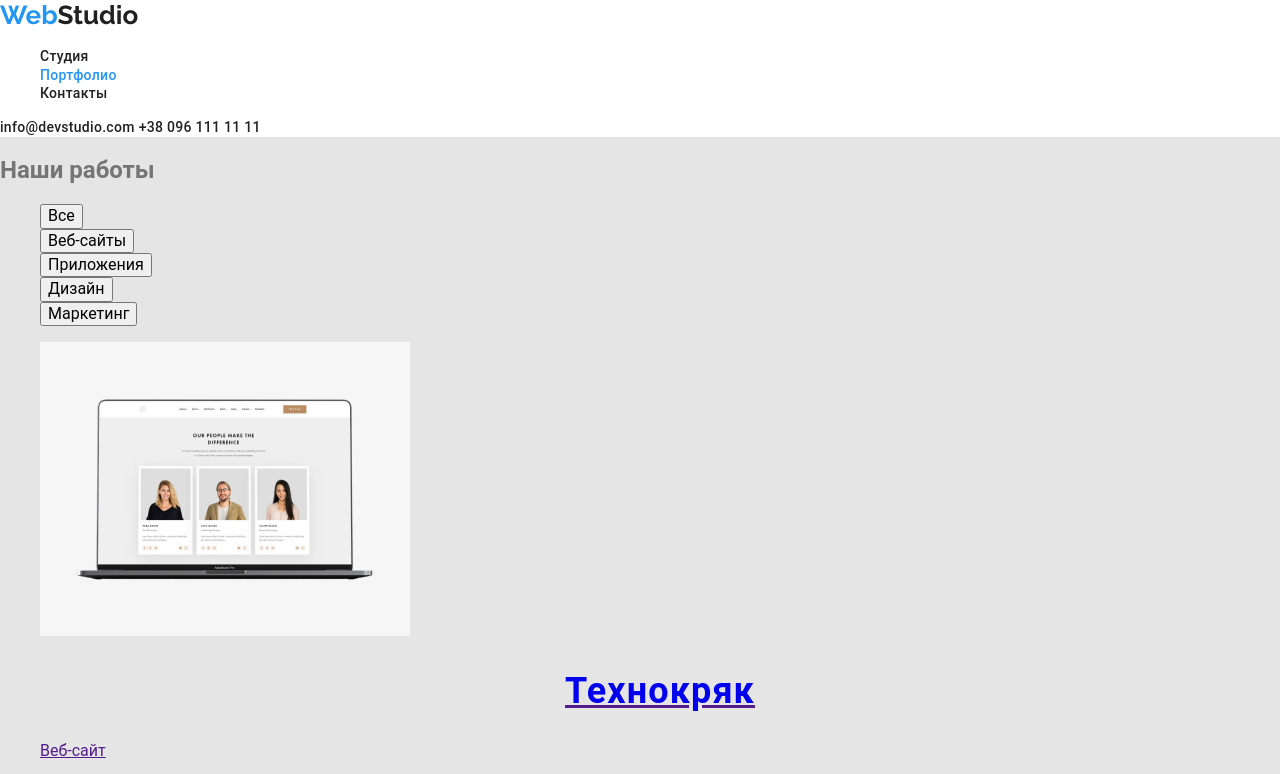
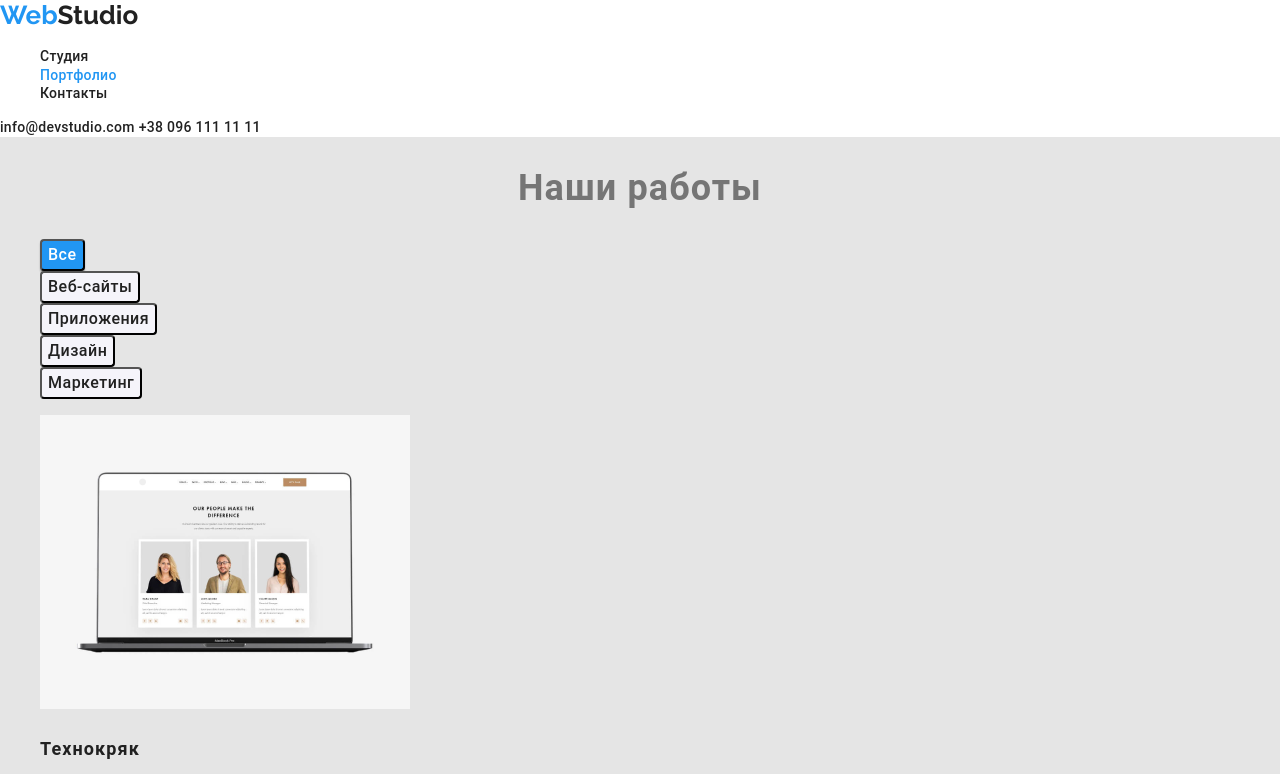
Before and after one commit to zoryanakuziv/goit-markup-hw-02, a plain HTML site: page portfolio.html in a window 1280 px wide. Shown: the top 774 px of the page. Drawn offline with nearby package versions, Linux system fonts and the light colour scheme.

Commit message:
Додає стилі кольору та шрифту в сторінку портфоліо

```diff
--- a/css/styles.css
+++ b/css/styles.css
@@ -46,11 +46,9 @@ color: var(--primary-white-color);
   letter-spacing: 0.02em;
   text-decoration: none;
 }
+.navigation .link:hover,
+.navigation .link:focus,
 .navigation .link.current {
-  color: var(--accent-color);
-}
-.navigation .link:hover,
-.navigation .link:focus {
   color: var(--accent-color);
 }
 
@@ -125,3 +123,39 @@ line-height: 1.71;
 .address .contact{
     color: rgba(255, 255, 255, 0.6);
 }
+/* Портфоліо */
+.portfolio-filter {
+color: var(--title-text-color);
+background-color: #F5F4FA;
+font-weight: 500;
+font-size: 16px;
+line-height:1.63;
+text-align: center;
+letter-spacing: 0.03em;
+border-radius: 4px;
+}
+.portfolio-filter:hover,
+.portfolio-filter:focus,
+.portfolio-filter.current{
+color: var(--primary-white-color);
+background-color: #2196F3;
+box-shadow: 0px 3px 1px rgba(0, 0, 0, 0.1), 0px 1px 2px rgba(0, 0, 0, 0.08), 0px 2px 2px rgba(0, 0, 0, 0.12);
+border-radius: 4px;
+}
+
+.portfolio-list h3{
+color: var(--title-text-color);
+font-weight:700;
+font-size: 18px;
+line-height: 2.00;
+letter-spacing: 0.06em;
+}
+.portfolio-list a{
+  text-decoration: none;
+}
+.portfolio-list p{
+color:var(--primary-text-color);
+font-size: 16px;
+line-height: 1.67;
+letter-spacing: 0.03em;
+}
--- a/portfolio.html
+++ b/portfolio.html
@@ -23,28 +23,26 @@
     </header>
     <main>
        <section>
-           <h1>Наши работы</h2>
-        <ul class="filter">
-            <li><button type="button">Все</button></li>
-            <li><button type="button">Веб-сайты</button></li>
-            <li><button type="button">Приложения</button></li>
-            <li><button type="button">Дизайн</button></li>
-            <li><button type="button">Маркетинг</button></li>
-        </ul>
-       </section>
-       <section>
+           <h2>Наши работы</h2>
             <ul>
+                <li><button  class="portfolio-filter current" type="button">Все</button></li>
+                <li><button  class="portfolio-filter" type="button">Веб-сайты</button></li>
+                <li><button  class="portfolio-filter" type="button">Приложения</button></li>
+                <li><button  class="portfolio-filter" type="button">Дизайн</button></li>
+                <li><button  class="portfolio-filter" type="button">Маркетинг</button></li>
+                </ul>
+            <ul class="portfolio-list">
                <li>
                     <a href="">
                        <img src="./images/img_portfolio_1.png" alt="Открытый ноутбук">
-                       <h2>Технокряк</h2>
+                       <h3>Технокряк</h3>
                        <p>Веб-сайт</p>
                     </a>
                </li>
                <li>
                     <a href="">
                         <img src="./images/img_portfolio_2.png" alt="Два баскетболиста во время игры">
-                        <h2>Постер New Orlean vs Golden Star</h2>
+                        <h3>Постер <span lang="en">New Orlean vs Golden Star</span></h3>
                         <p>Дизайн</p>
                     </a>
 
@@ -52,49 +50,49 @@
                <li>
                     <a href="">
                        <img src="./images/img_portfolio_3.png" alt="Логотип ресторана">
-                       <h2>Ресторан Seafood</h2>
+                       <h3>Ресторан <span lang="en">Seafood</span></h3>
                        <p>Приложение</p>
                     </a>
                </li>
                <li>
                    <a href="">
                        <img src="./images/img_portfolio_4.png" alt="Наушники">
-                       <h2>Проект Prime</h2>
+                       <h3>Проект <span lang="en">Prime</span></h3>
                        <p>Маркетинг</p>
                     </a>
                </li>
                <li>
                     <a href="">
                        <img src="./images/img_portfolio_5.png" alt="Две коробки">
-                       <h2>Проект Boxes</h2>
+                       <h3>Проект <span lang="en">Boxes</span></h3>
                        <p>Приложение</p>
                     </a>
                </li>
                <li>
                     <a href="">
                        <img src="./images/img_portfolio_6.png" alt="Монитор с открытой страницей веб сайта">
-                       <h2>Inspiration has no Borders</h2>
+                       <h3 lang="en">Inspiration has no Borders</h3>
                        <p>Веб-сайт</p>
                     </a>
                </li>
                <li>
                     <a href="">
                        <img src="./images/img_portfolio_7.png" alt="Открытый журнал">
-                       <h2>Издание Limited Edition</h2>
+                       <h3>Издание <span lang="en">Limited Edition</span> </h3>
                        <p>Дизайн</p>
                     </a>
                </li>
                <li>
                    <a href="">
                        <img src="./images/img_portfolio_8.png" alt="Этикетка на подвеске">
-                       <h2>Проект LAB</h2>
+                       <h3>Проект LAB</h3>
                        <p>Маркетинг</p>
                     </a>
                 </li>
                <li>
                    <a href="">
                        <img src="./images/img_portfolio_9.png" alt="Человек работает на ноутбуке">
-                       <h2>Growing Business</h2>
+                       <h3 lang="en">Growing Business</h3>
                        <p>Приложение</p>
                    </a>
                 </li>
```
